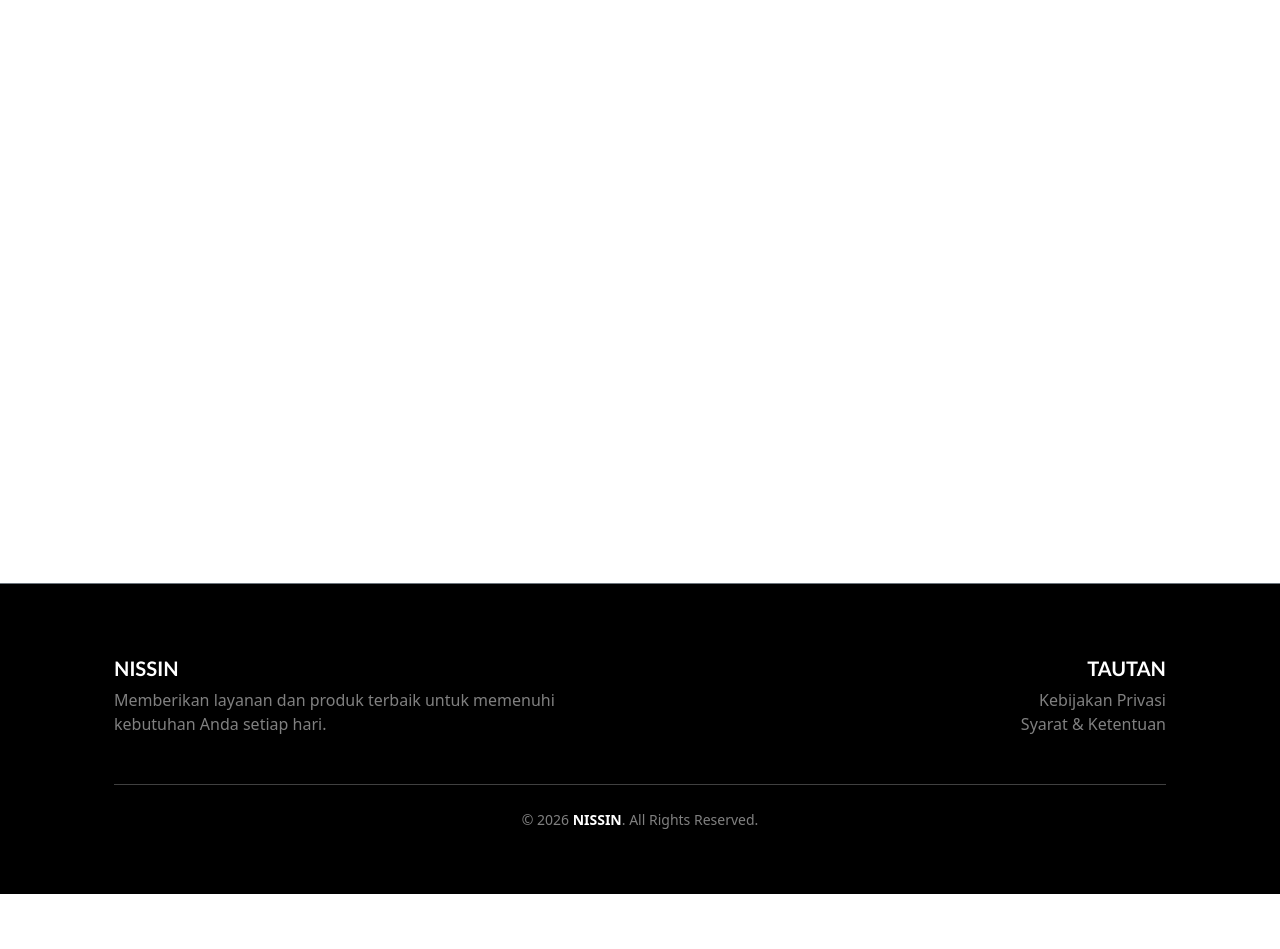
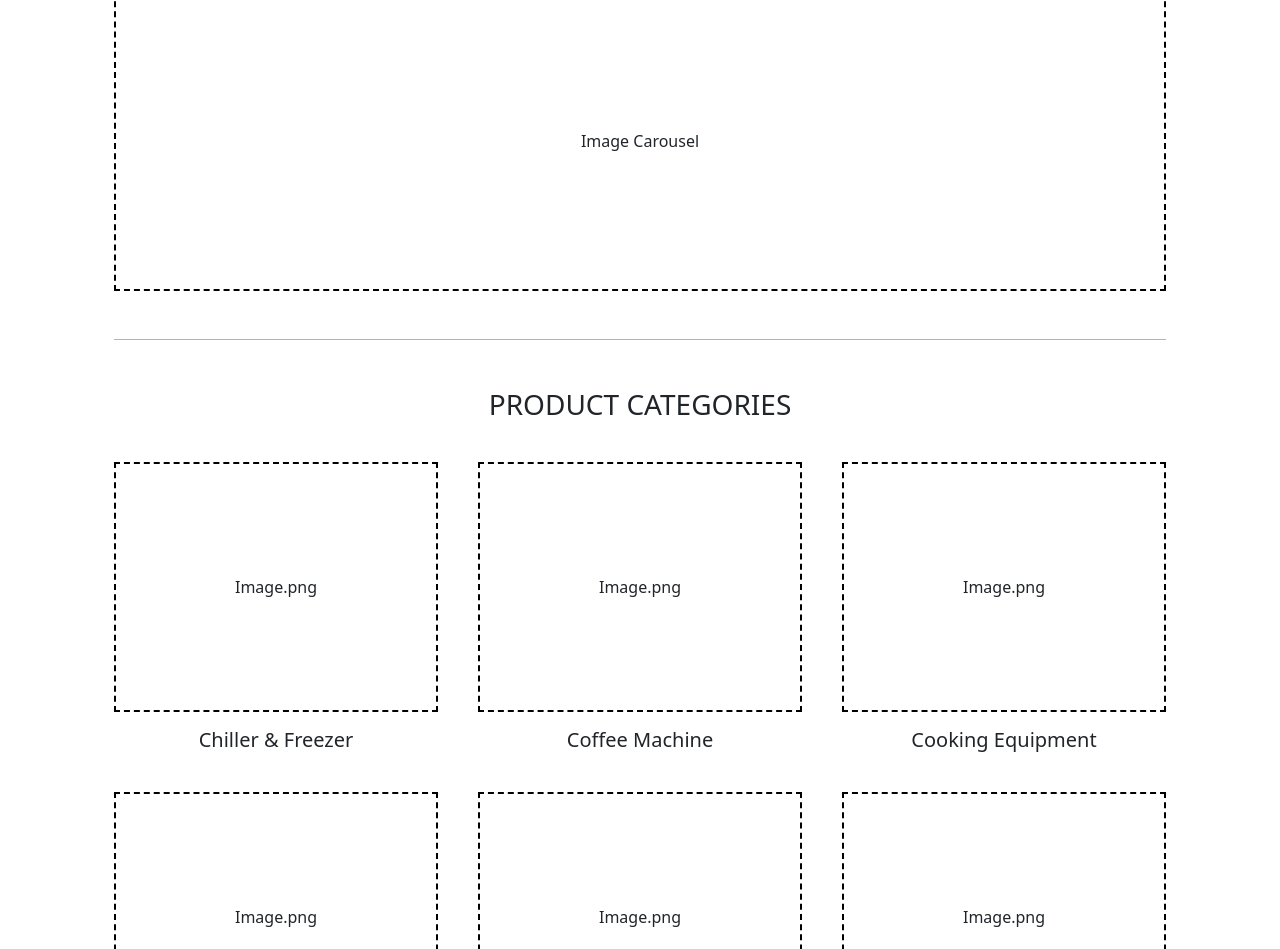
Before and after one commit to kevinnovianp/Nissin, an Angular app: page / in a window 1280 px wide. Shown: the part 148-1097 px from the top of the page. Before the commit the page ends 1042 px from the top, so only its background shows below. Built offline with nearby package versions, Linux system fonts and the light colour scheme.

Commit message:
Commit 1. Add menu Home 2. Adjust About Us 3. Adjust Our Service

```diff
--- a/src/app/pages/home/home.html
+++ b/src/app/pages/home/home.html
@@ -1 +1,23 @@
-<p>home works!</p>
+<section>
+  <div id="subsection" class="border-bottom border-dark-subtle">
+    <div id="dummy-carousel-img">Image Carousel</div>
+  </div>
+
+  <div id="subsection" class="container d-flex flex-column gap-4 justify-content-center align-items-center">
+    <h3 class="text m-0 pb-3">
+      PRODUCT CATEGORIES
+    </h3>
+    <div class="container m-0 p-0">
+      <div class="category-grid">
+          @for (category of categories; track $index) {
+            <div id="dummy-data" (click)="chooseCategory(category.id)">
+              <div class="category p-4" id="dummy-img">
+                <p class="m-0">{{ category.img }}</p>
+              </div>
+              <h5 class="mb-0">{{ category.desc }}</h5>
+            </div>
+          }
+      </div>
+    </div>
+  </div>
+</section>
--- a/src/app/pages/home/home.scss
+++ b/src/app/pages/home/home.scss
@@ -0,0 +1,39 @@
+#subsection{
+  padding: 48px 0;
+}
+
+#dummy-carousel-img{
+  width: auto;
+  height: 300px;
+  display: grid;
+  place-items: center;
+  border: 2px dashed black;
+  flex-shrink: 0;
+}
+
+.category-grid {
+  display: grid;
+  grid-template-columns: repeat(auto-fit, minmax(250px, 1fr));
+  gap: 2.5rem;
+}
+
+#dummy-data{
+  display: flex;
+  flex-direction: column;
+  align-items: center;
+  gap: 1rem;
+  cursor: pointer;
+  & #dummy-img{
+    border: 2px dashed black;
+    width: 100%;
+    height: 250px;
+    display: grid;
+    place-items: center;
+  }
+}
+
+@media (min-width: 768px) {
+  .category-grid {
+    grid-template-columns: repeat(3, 1fr);
+  }
+}
--- a/src/app/pages/home/home.ts
+++ b/src/app/pages/home/home.ts
@@ -1,4 +1,5 @@
-import { Component } from '@angular/core';
+import { Component, inject } from '@angular/core';
+import { Router } from '@angular/router';
 
 @Component({
   imports: [],
@@ -6,4 +7,20 @@ import { Component } from '@angular/core';
   styleUrl: './home.scss',
   templateUrl: './home.html',
 })
-export class Home {}
+export class Home {
+  private router = inject(Router);
+
+  categories = [
+    {"id": 1, "img": "Image.png", "desc": "Chiller & Freezer"},
+    {"id": 2, "img": "Image.png", "desc": "Coffee Machine"},
+    {"id": 3, "img": "Image.png", "desc": "Cooking Equipment"},
+    {"id": 4, "img": "Image.png", "desc": "Dishwasher"},
+    {"id": 5, "img": "Image.png", "desc": "Food Holding Preparation"},
+    {"id": 6, "img": "Image.png", "desc": "Food Processing Equipment"},
+    {"id": 7, "img": "Image.png", "desc": "Ice Machine"},
+  ]
+
+  chooseCategory(id: number) {
+    this.router.navigate(['/products'], { queryParams: { category: id } });
+  }
+}
--- a/src/app/pages/our-service/our-service.html
+++ b/src/app/pages/our-service/our-service.html
@@ -1,4 +1,8 @@
 <section>
+  <div id="subsection" class="border-bottom border-dark-subtle">
+    <div id="dummy-img">Image Banner</div>
+  </div>
+
   <div id="subsection" class="container d-flex flex-column gap-4 justify-content-center align-items-center">
     <p class="text m-0">
       At Nissin Refrigeration and Ice Machine, we provide end-to-end solutions tailored to your commercial and industrial cooling needs. Our commitment extends far beyond equipment supply. We ensure your operations run seamlessly and efficiently.
--- a/src/app/pages/our-service/our-service.scss
+++ b/src/app/pages/our-service/our-service.scss
@@ -3,6 +3,15 @@
   & p{
     text-align: justify;
   }
+}
+
+#dummy-img{
+  width: auto;
+  height: 300px;
+  display: grid;
+  place-items: center;
+  border: 2px dashed black;
+  flex-shrink: 0;
 }
 
 .service {
```
Also changed, not shown: src/app/pages/about-us/about-us.html (+4 -9 lines).
